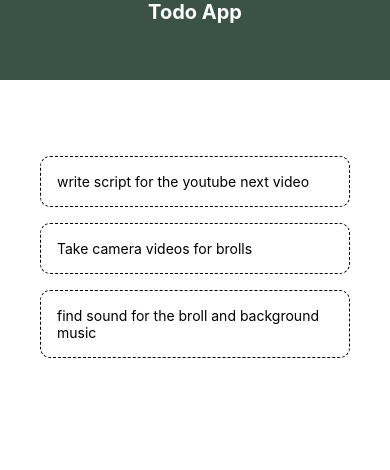
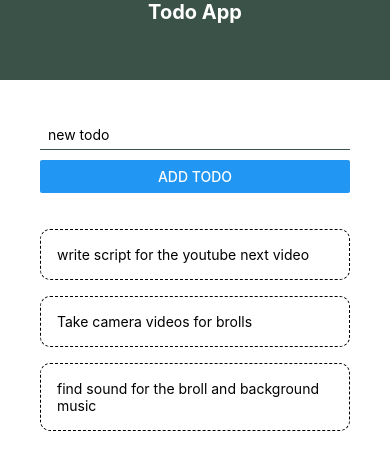
Before and after one commit to kikusourabh/DoneWithIT, a React Native app: screen / in a window 390 px wide. Shown: the top 470 px of the page. Built offline with nearby package versions, Linux system fonts and the light colour scheme.

Commit message:
todo app changes

```diff
--- a/App.js
+++ b/App.js
@@ -1,18 +1,12 @@
 import { StatusBar } from "expo-status-bar";
 import React, { useState } from "react";
 
-import {
-  StyleSheet,
-  Platform,
-  SafeAreaView,
-  View,
-  FlatList,
-  Text,
-} from "react-native";
+import { StyleSheet, View, FlatList } from "react-native";
 
 import color from "./app/config/color";
 import Header from "./app/components/Header";
 import TodoItem from "./app/components/TodoItem";
+import AddTodo from "./app/components/AddTodo";
 
 export default function App() {
   const [todos, setTodos] = useState([
@@ -30,11 +24,17 @@ export default function App() {
       return prevTodo.filter((todo) => todo.key != key);
     });
   };
+
+  const submitHandler = (text) => {
+    setTodos((prevTodo) => {
+      return [{ todo: text, key: Math.random().toString() }, ...prevTodo];
+    });
+  };
   return (
     <View style={styles.container}>
-      <Header></Header>
+      <Header />
       <View style={styles.content}>
-        {/* to form */}
+        <AddTodo submitHandler={submitHandler} />
         <View style={styles.list}>
           <FlatList data={todos} renderItem={renderTodoItem} />
         </View>
--- /dev/null
+++ b/app/components/AddTodo.js
@@ -0,0 +1,31 @@
+import React, { useState } from "react";
+import { StyleSheet, View, TextInput, Button } from "react-native";
+import color from "../config/color";
+
+function AddTodo({ submitHandler }) {
+  const [text, setText] = useState("");
+  const chanageHandler = (text_val) => {
+    setText(text_val);
+  };
+  return (
+    <View>
+      <TextInput
+        style={styles.input}
+        placeholder="new todo"
+        onChangeText={chanageHandler}
+      />
+      <Button onPress={() => submitHandler(text)} title="ADD TODO" />
+    </View>
+  );
+}
+
+const styles = StyleSheet.create({
+  input: {
+    marginBottom: 10,
+    paddingHorizontal: 8,
+    paddingVertical: 6,
+    borderBottomWidth: 1,
+    borderBottomColor: color.primary,
+  },
+});
+export default AddTodo;
```
